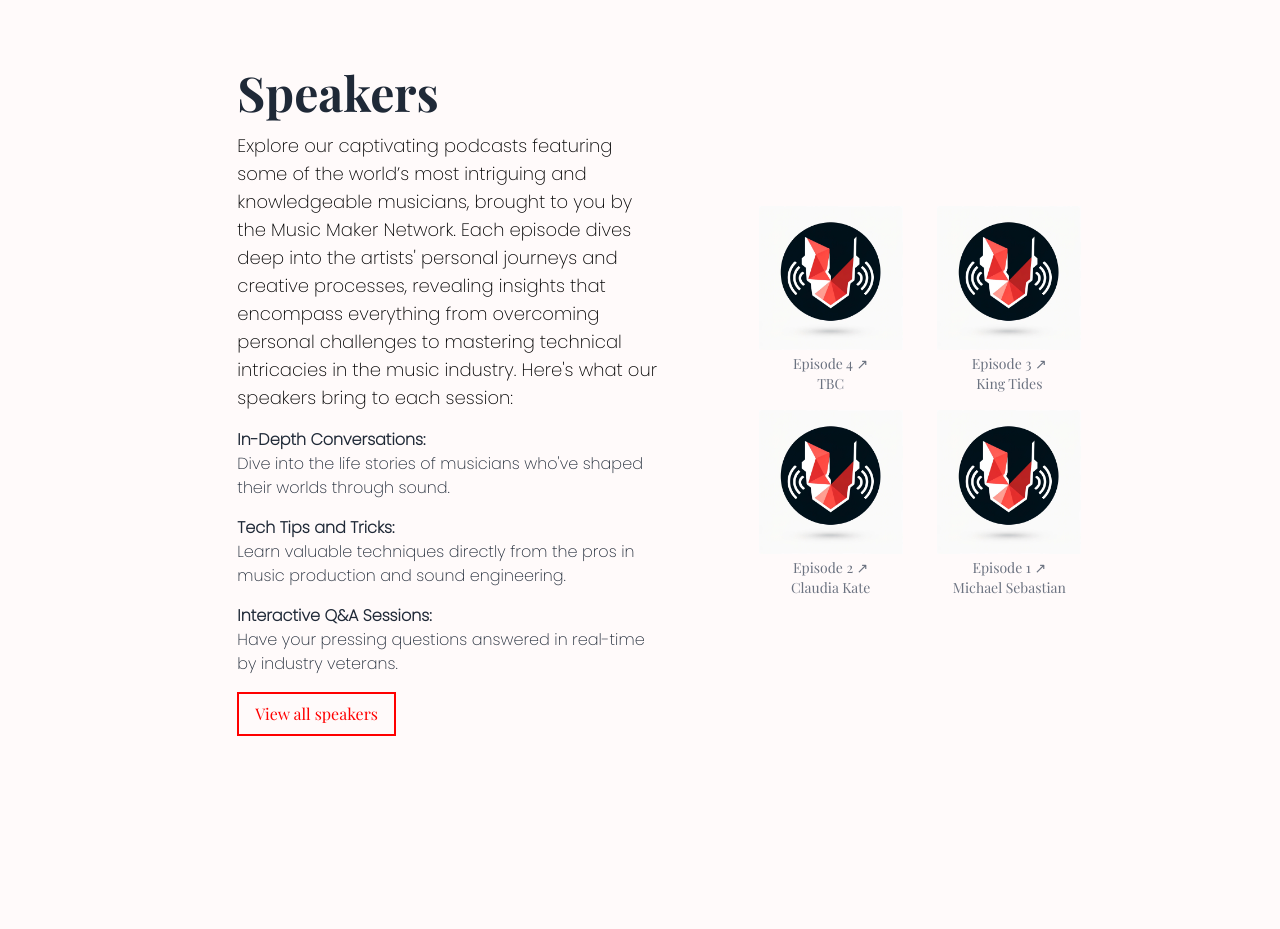
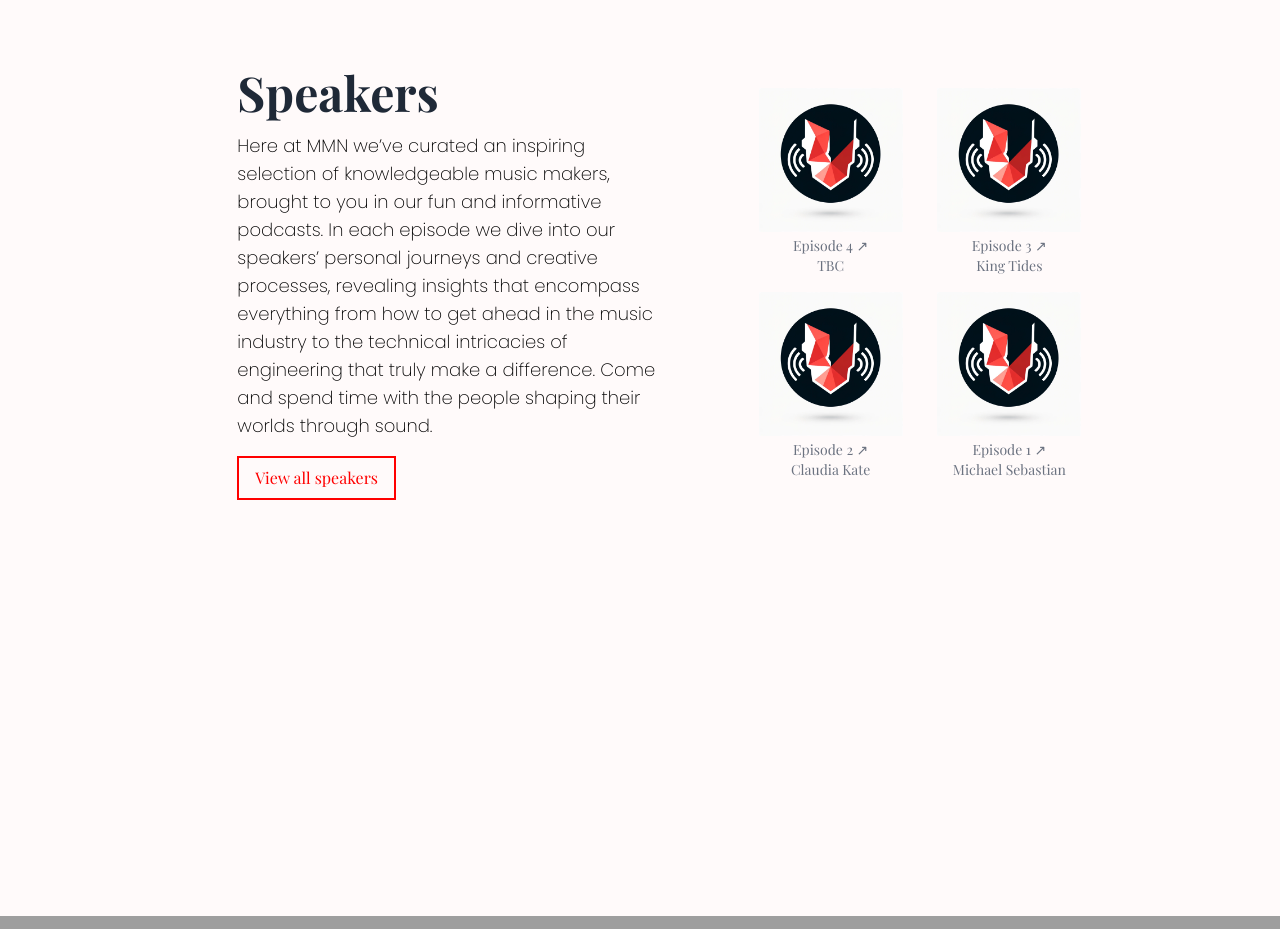
Before and after one commit to unwontedsponn/mmn, a Next.js app: page / in a window 1280 px wide. Shown: the part 1740-2669 px from the top of the page. Built offline with nearby package versions, Linux system fonts and the light colour scheme; grey boxes are pictures that could not be loaded; a web font is replaced by a local one.

Commit message:
Revised the Speaker copy

```diff
--- a/app/sections/Speakers.js
+++ b/app/sections/Speakers.js
@@ -29,22 +29,8 @@ export default function Speakers( {setSpeakersInView} ) {
         <div className="px-12 xl:w-1/2 xl:pr-10 space-y-4">
           <h1 className="text-5xl font-bold text-gray-800 mb-4">Speakers</h1>
           <p className="body-poppins text-lg mb-4">
-            {`Explore our captivating podcasts featuring some of the world’s most intriguing and knowledgeable musicians, brought to you by the Music Maker Network. Each episode dives deep into the artists' personal journeys and creative processes, revealing insights that encompass everything from overcoming personal challenges to mastering technical intricacies in the music industry. Here's what our speakers bring to each session:`}
+            {`Here at MMN we’ve curated an inspiring selection of knowledgeable music makers, brought to you in our fun and informative podcasts. In each episode we dive into our speakers’ personal journeys and creative processes, revealing insights that encompass everything from how to get ahead in the music industry to the technical intricacies of engineering that truly make a difference. Come and spend time with the people shaping their worlds through sound.`}
           </p>
-          <ul className="body-poppins mb-4 text-gray-800 space-y-4">
-            <li>
-              <span className="font-bold">In-Depth Conversations:</span>
-              <div className="">{`Dive into the life stories of musicians who've shaped their worlds through sound.`}</div>
-            </li>
-            <li>
-              <span className="font-bold">Tech Tips and Tricks:</span>
-              <div>Learn valuable techniques directly from the pros in music production and sound engineering.</div>
-            </li>
-            <li>
-              <span className="font-bold">Interactive Q&A Sessions:</span>
-              <div>Have your pressing questions answered in real-time by industry veterans.</div>
-            </li>
-          </ul>
           <button href="/speakers" className="text-center px-4 py-2 text-red border-2 border-red hover:text-white hover:bg-red">View all speakers</button>
         </div>
 
```
